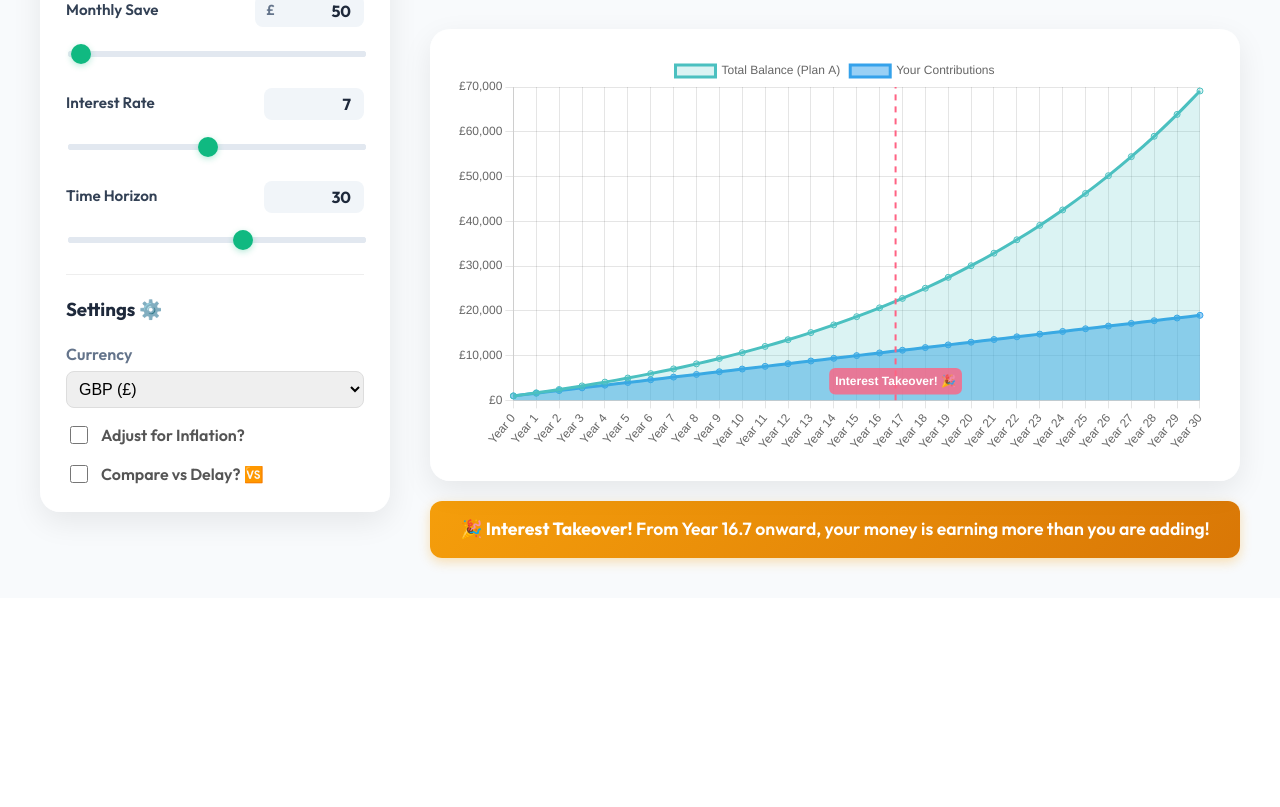
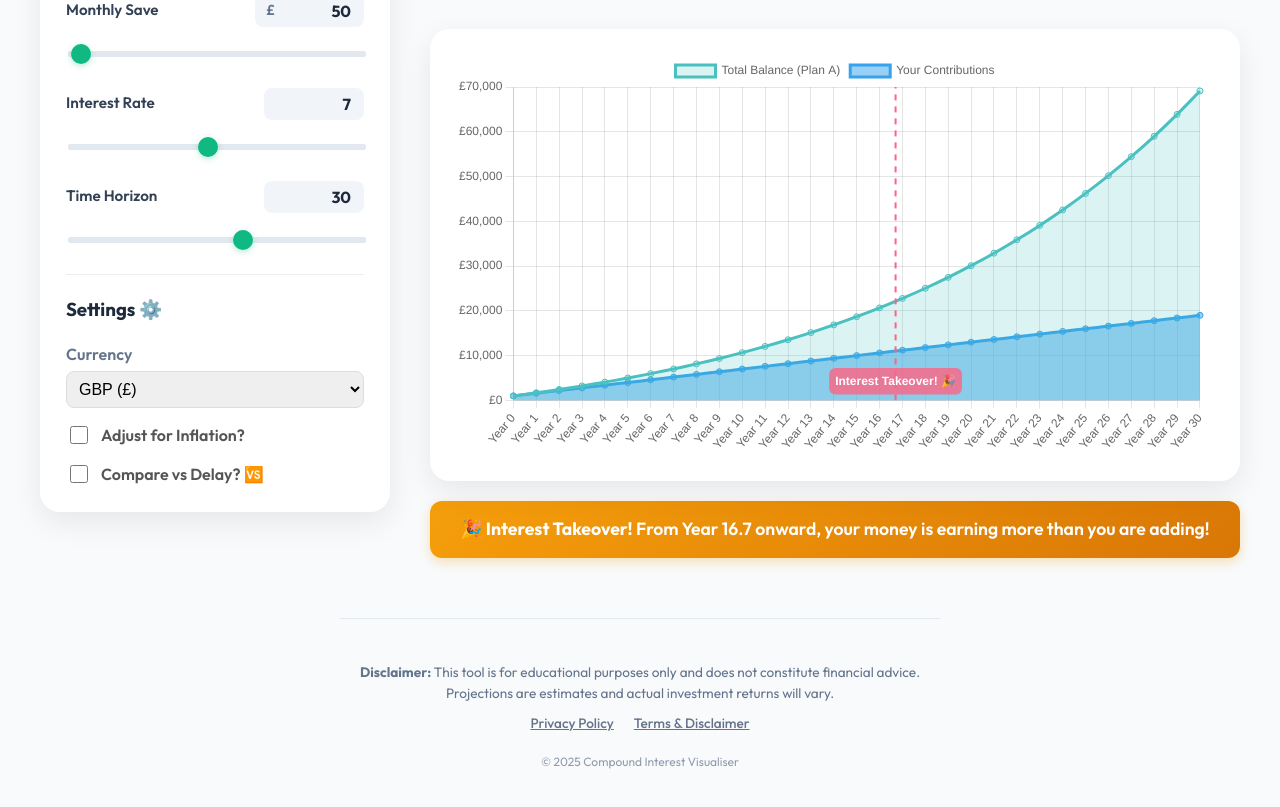
Before and after one commit to GavinRanton/compound-interest-calc, a React (Vite) app: page / in a window 1280 px wide. Shown: the part 532-1339 px from the top of the page. Before the commit the page ends 1130 px from the top, so only its background shows below. Built offline with nearby package versions, Linux system fonts and the light colour scheme.

Commit message:
Feat: Add Legal Pages, Canonical Tag & Footer

```diff
--- a/index.html
+++ b/index.html
@@ -11,6 +11,7 @@
   <meta name="title" content="Compound Interest Calculator | Visual Retirement Planner" />
   <meta name="description"
     content="Visualise your financial future with our free interactive compound interest calculator. Plan for retirement, simulate drawdown strategies, and see the real cost of delaying your investment." />
+  <link rel="canonical" href="https://compound-interest-calc.vercel.app/" />
 
   <!-- Open Graph / Facebook -->
   <meta property="og:type" content="website" />
--- /dev/null
+++ b/public/privacy.html
@@ -0,0 +1,49 @@
+<!DOCTYPE html>
+<html lang="en">
+
+<head>
+    <meta charset="UTF-8">
+    <meta name="viewport" content="width=device-width, initial-scale=1.0">
+    <title>Privacy Policy | Compound Interest Calc</title>
+    <style>
+        body {
+            font-family: -apple-system, BlinkMacSystemFont, "Segoe UI", Roboto, Helvetica, Arial, sans-serif;
+            line-height: 1.6;
+            color: #333;
+            max-width: 800px;
+            margin: 0 auto;
+            padding: 20px;
+        }
+
+        h1 {
+            color: #10b981;
+        }
+
+        h2 {
+            margin-top: 30px;
+        }
+    </style>
+</head>
+
+<body>
+    <h1>Privacy Policy</h1>
+    <p>Last Updated: December 2025</p>
+
+    <h2>1. Data Collection</h2>
+    <p>This application is a <strong>client-side calculator</strong>. We do not store your financial data, salary, or
+        pension details on any server. All calculations happen directly in your browser.</p>
+
+    <h2>2. Analytics</h2>
+    <p>We use Google Analytics (GA4) to understand how the tool is used (e.g., which tabs are popular). This collects
+        anonymous data such as page views and session duration. It does not collect personal financial inputs.</p>
+
+    <h2>3. Cookies</h2>
+    <p>We use essential cookies for analytics purposes only. By using this site, you agree to this usage.</p>
+
+    <h2>4. Contact</h2>
+    <p>If you have questions, please contact the developer via the GitHub repository.</p>
+
+    <p><a href="/">← Back to Calculator</a></p>
+</body>
+
+</html>
--- /dev/null
+++ b/public/terms.html
@@ -0,0 +1,61 @@
+<!DOCTYPE html>
+<html lang="en">
+
+<head>
+    <meta charset="UTF-8">
+    <meta name="viewport" content="width=device-width, initial-scale=1.0">
+    <title>Terms & Disclaimer | Compound Interest Calc</title>
+    <style>
+        body {
+            font-family: -apple-system, BlinkMacSystemFont, "Segoe UI", Roboto, Helvetica, Arial, sans-serif;
+            line-height: 1.6;
+            color: #333;
+            max-width: 800px;
+            margin: 0 auto;
+            padding: 20px;
+        }
+
+        h1 {
+            color: #f59e0b;
+        }
+
+        h2 {
+            margin-top: 30px;
+        }
+
+        .alert {
+            background: #fee2e2;
+            border: 1px solid #ef4444;
+            color: #991b1b;
+            padding: 15px;
+            border-radius: 8px;
+            font-weight: bold;
+        }
+    </style>
+</head>
+
+<body>
+    <h1>Terms of Use & Disclaimer</h1>
+    <p>Last Updated: December 2025</p>
+
+    <div class="alert">
+        ⚠️ IMPORTANT: This tool is for EDUCATIONAL PURPOSES ONLY.
+    </div>
+
+    <h2>1. Not Financial Advice</h2>
+    <p>The calculations provided by this tool are estimates based on the inputs you provide. They do not constitute
+        financial advice, investment recommendations, or tax advice. You should consult a qualified financial advisor
+        before making any financial decisions.</p>
+
+    <h2>2. Assumptions</h2>
+    <p>This calculator makes simplifying assumptions (e.g., constant growth rates, monthly compounding) that may not
+        reflect real-world market conditions. Actual investment returns can vary significantly.</p>
+
+    <h2>3. Liability</h2>
+    <p>The creators of this tool accept no liability for any loss or damage arising from reliance on the figures
+        produced by this calculator.</p>
+
+    <p><a href="/">← Back to Calculator</a></p>
+</body>
+
+</html>
--- a/src/App.jsx
+++ b/src/App.jsx
@@ -217,6 +217,28 @@ function App() {
         <div style={{ fontSize: '1.4rem', fontWeight: '800' }}>{formatCurrency(finalBalance)}</div>
       </div>
 
+      {/* Global Trust Footer */}
+      <footer style={{
+        marginTop: '60px',
+        padding: '30px 20px 80px', // Extra padding at bottom for mobile sticky footer space
+        textAlign: 'center',
+        color: '#64748b',
+        fontSize: '0.85rem',
+        borderTop: '1px solid #e2e8f0'
+      }}>
+        <p style={{ marginBottom: '10px' }}>
+          <strong>Disclaimer:</strong> This tool is for educational purposes only and does not constitute financial advice. <br />
+          Projections are estimates and actual investment returns will vary.
+        </p>
+        <div style={{ display: 'flex', justifyContent: 'center', gap: '20px' }}>
+          <a href="/privacy.html" style={{ color: '#64748b', textDecoration: 'underline' }}>Privacy Policy</a>
+          <a href="/terms.html" style={{ color: '#64748b', textDecoration: 'underline' }}>Terms & Disclaimer</a>
+        </div>
+        <p style={{ marginTop: '20px', fontSize: '0.75rem', opacity: 0.7 }}>
+          &copy; {new Date().getFullYear()} Compound Interest Visualiser
+        </p>
+      </footer>
+
     </div>
   );
 }
```
Also changed, not shown: public/og-image.png (added).
